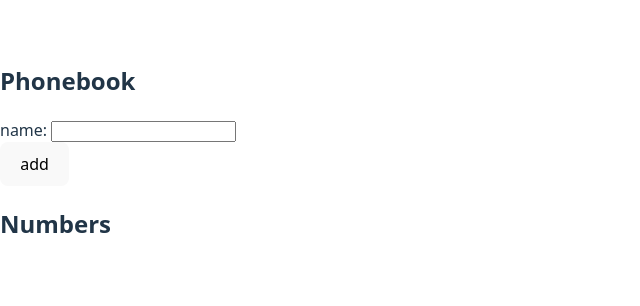
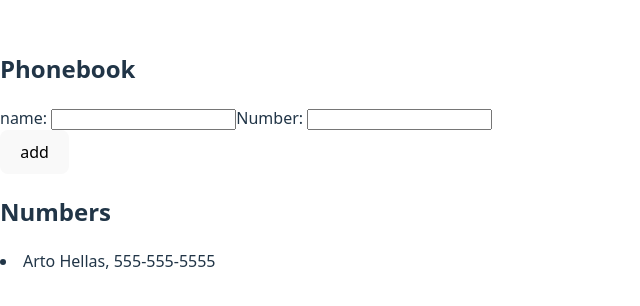
Before and after one commit to CharlesDeFarias/FullStackOpenExercises, a React (Vite) app in the folder partTwo/phonebook/: page / in a window 1280 px wide. Shown: the part 248-554 px from the top of the page, without its empty margins (0-640 px from the left). Built offline with nearby package versions, Linux system fonts and the light colour scheme.

Commit message:
finished 2.8

```diff
--- a/partTwo/phonebook/src/App.jsx
+++ b/partTwo/phonebook/src/App.jsx
@@ -2,19 +2,28 @@ import { useState } from 'react'
 
 const App = () => {
   const [persons, setPersons] = useState([
-    { name: 'Arto Hellas' }
+    {
+      name: 'Arto Hellas',
+      phone: "555-555-5555"
+    },
   ])
 
   const [newName, setNewName] = useState('')
+  const [newNumber, setNewNumber] = useState('')
 
   const handleName = (e) => {
     setNewName(e.target.value)
   }
 
+  const handleNumber = (e) => {
+    setNewNumber(e.target.value)
+  }
+
+
   const handleButton = (e) => {
     e.preventDefault();
     let isRepeat = persons.find(person => person.name === newName)
-    console.log(isRepeat)
+
     isRepeat ? alert("This name has already been saved. If you need to repeat a name, change it slightly to submit.") : setPersons(persons.concat({name: newName}))
     console.log(newName)
     console.log(persons)
@@ -27,13 +36,14 @@ const App = () => {
       <form>
         <div>
           name: <input value={newName} onChange={handleName} />
+          Number: <input value={newNumber} onChange={handleNumber} />
         </div>
         <div>
           <button type="submit" onClick={handleButton}>add</button>
         </div>
       </form>
       <h2>Numbers</h2>
-      <div></div>
+      <div>{persons.map((person)=> <li key={person.name}>{person.name}, {person.phone}</li>)}</div>
     </div>
   )
 }
```
